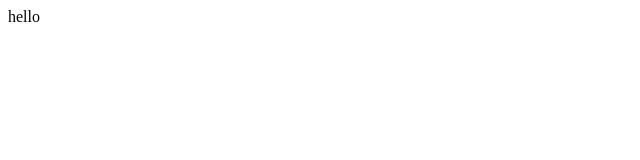
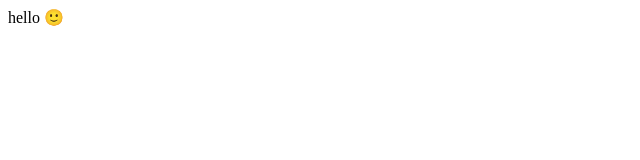
Before and after one commit to gon00b/gon00b, a plain HTML site: page index.html in a window 1280 px wide. Shown: the full height of the page, 0-640 px from the left. Drawn offline with Linux system fonts and the light colour scheme.

Commit message:
Update index.html

```diff
--- a/index.html
+++ b/index.html
@@ -1,3 +1,3 @@
 <html>
-  hello
+  hello 🙂
 </html>
```
